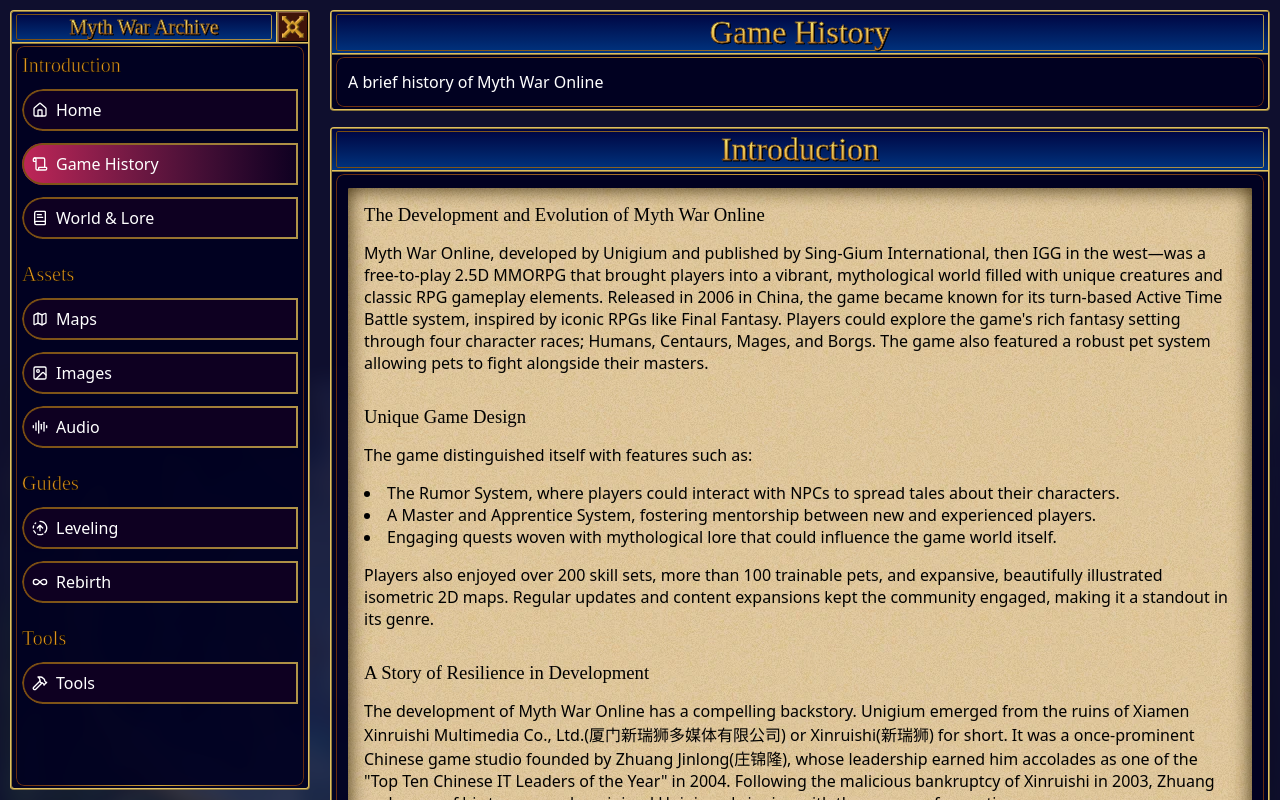
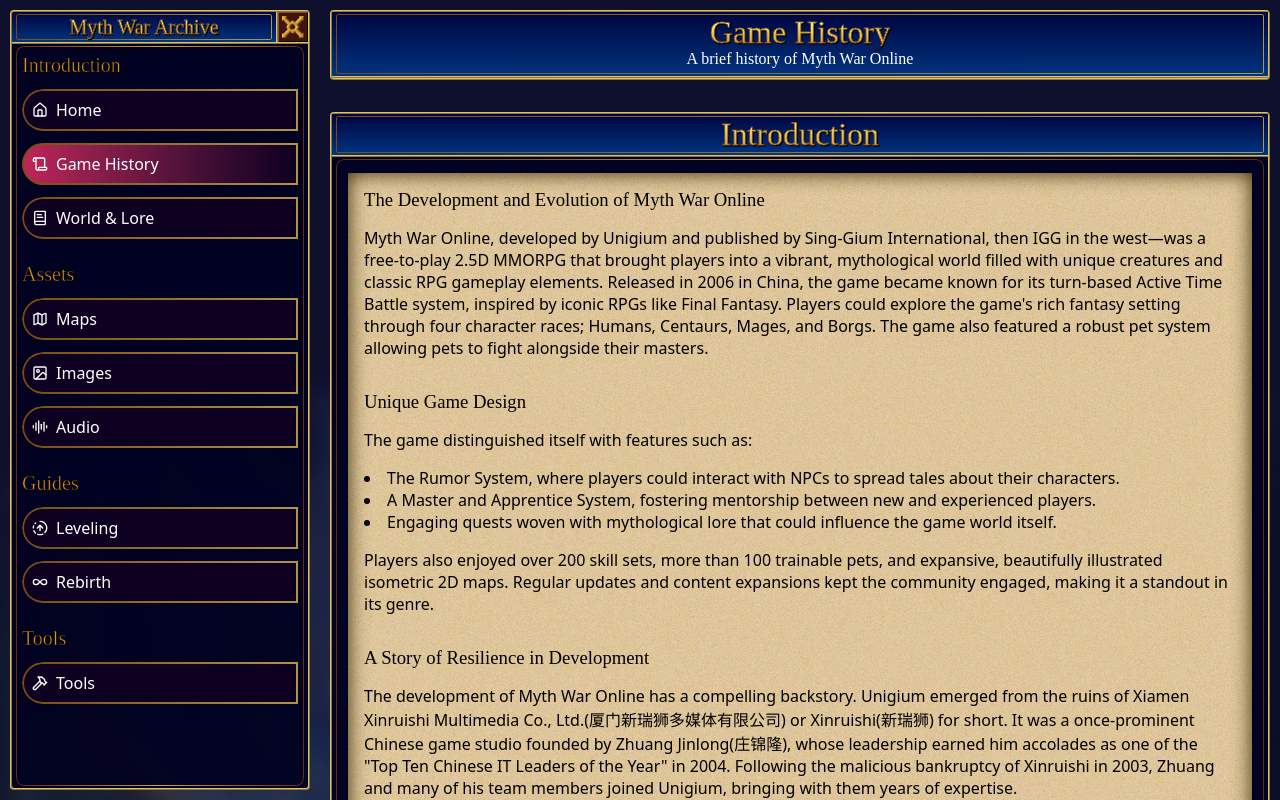
Before and after one commit to MGSimard/myth-war-archive-v2, a React (Vite) app: page /game-history in a window 1280 px wide. Shown: the top 800 px of the page. Built offline with nearby package versions, Linux system fonts and the light colour scheme; a web font is replaced by a local one.

Commit message:
Changes on header

```diff
--- /dev/null
+++ b/src/_components/Header.tsx
@@ -0,0 +1,10 @@
+export function Header({ title, subtitle }: { title: string; subtitle: string }) {
+  return (
+    <header className="header">
+      <div className="header-header">
+        <h1 className="heading">{title}</h1>
+        <p>{subtitle}</p>
+      </div>
+    </header>
+  );
+}
--- a/src/_components/Section.tsx
+++ b/src/_components/Section.tsx
@@ -1,16 +1,8 @@
-import React from "react";
-
-interface SectionProps {
-  title: string;
-  children: React.ReactNode;
-  as?: "h1" | "h2" | "h3" | "h4" | "h5" | "h6";
-}
-
-export function Section({ title, children, as: Heading = "h2" }: SectionProps) {
+export function Section({ title, children }: { title: string; children: React.ReactNode }) {
   return (
     <section>
       <div className="section-header">
-        <Heading className="heading">{title}</Heading>
+        <h2 className="heading">{title}</h2>
       </div>
       <div className="section-content">{children}</div>
     </section>
--- a/src/_styles/global.css
+++ b/src/_styles/global.css
@@ -80,7 +80,7 @@ body::before {
 main {
   display: flex;
   flex-direction: column;
-  gap: 1.6rem;
+  gap: 3.2rem;
   max-width: var(--maxContentWidth);
   min-height: 100dvh;
   margin: 0 auto;
@@ -353,23 +353,35 @@ main:has(#hero) {
   font-family: inherit;
 }
 /* CONTENT SECTION */
+main .header,
 main section {
   border: 0.2rem ridge var(--clrGoldOuterLeftFrameHighlight);
   border-radius: 0.4rem;
   background: var(--clrOverlayBg);
 }
+.header-header,
 .section-header {
   --padding: 0.2rem 0.4rem;
   position: relative;
   display: flex;
+  flex-direction: column;
   align-items: center;
   justify-content: center;
+  text-align: center;
   padding: var(--padding);
   font-family: var(--headingFont);
   background: var(--gradientHeader);
   border-bottom: 0.2rem ridge var(--clrGoldOuterLeftFrameHighlight);
   overflow: hidden;
 }
+.header-header {
+  padding: 0.8rem;
+}
+.header-header h1 {
+  line-height: 0.8;
+  margin-bottom: 0.4rem;
+}
+.header-header::before,
 .section-header::before {
   content: "";
   position: absolute;
@@ -382,6 +394,7 @@ main section {
   mask-composite: exclude;
   pointer-events: none;
 }
+.header-header .heading,
 .section-header .heading {
   font-size: 3.2rem;
 }
--- a/src/routes/game-history/index.tsx
+++ b/src/routes/game-history/index.tsx
@@ -1,3 +1,4 @@
+import { Header } from "@/_components/Header";
 import { Section } from "@/_components/Section";
 import { createFileRoute } from "@tanstack/react-router";
 
@@ -8,11 +9,7 @@ export const Route = createFileRoute("/game-history/")({
 function PageGameHistory() {
   return (
     <>
-      <header>
-        <Section title="Game History" as="h1">
-          <p>A brief history of Myth War Online</p>
-        </Section>
-      </header>
+      <Header title="Game History" subtitle="A brief history of Myth War Online" />
       <Section title="Introduction">
         <div className="papyrus">
           <div className="papyrus-section">
@@ -87,7 +84,7 @@ function PageGameHistory() {
           </div>
         </div>
       </Section>
-      <Section title="Timeline"></Section>
+      <Section title="Timeline">a</Section>
     </>
   );
 }
```
